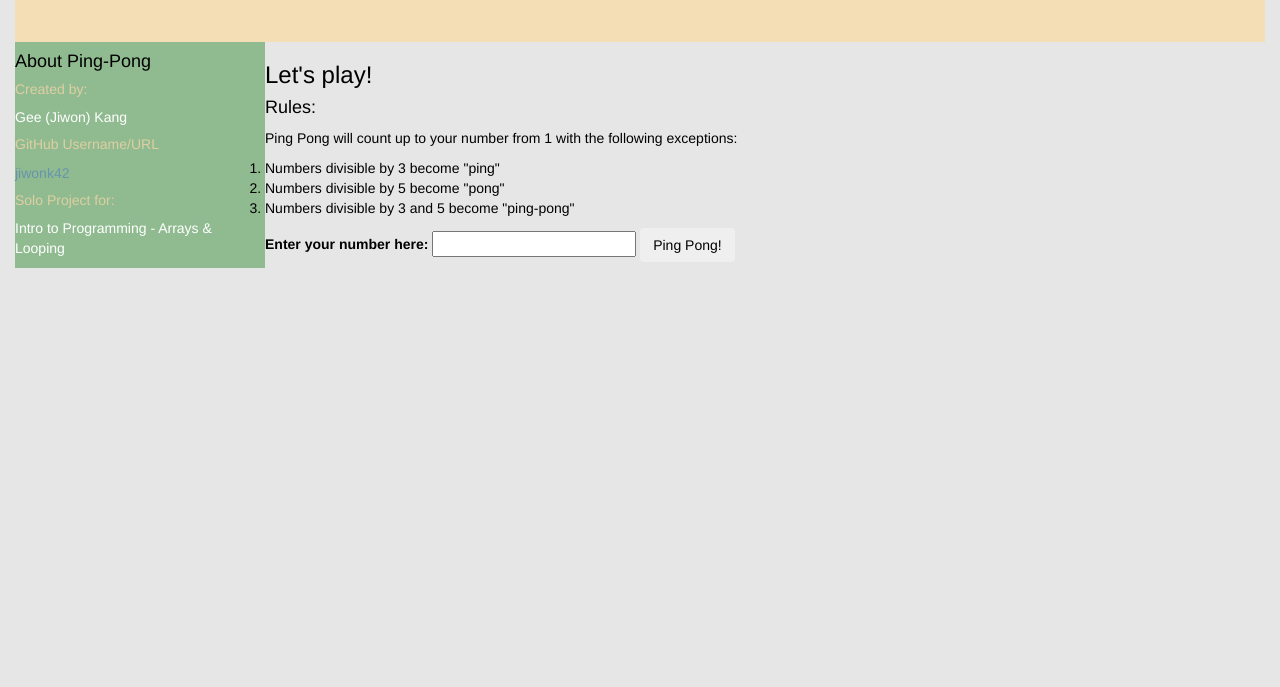
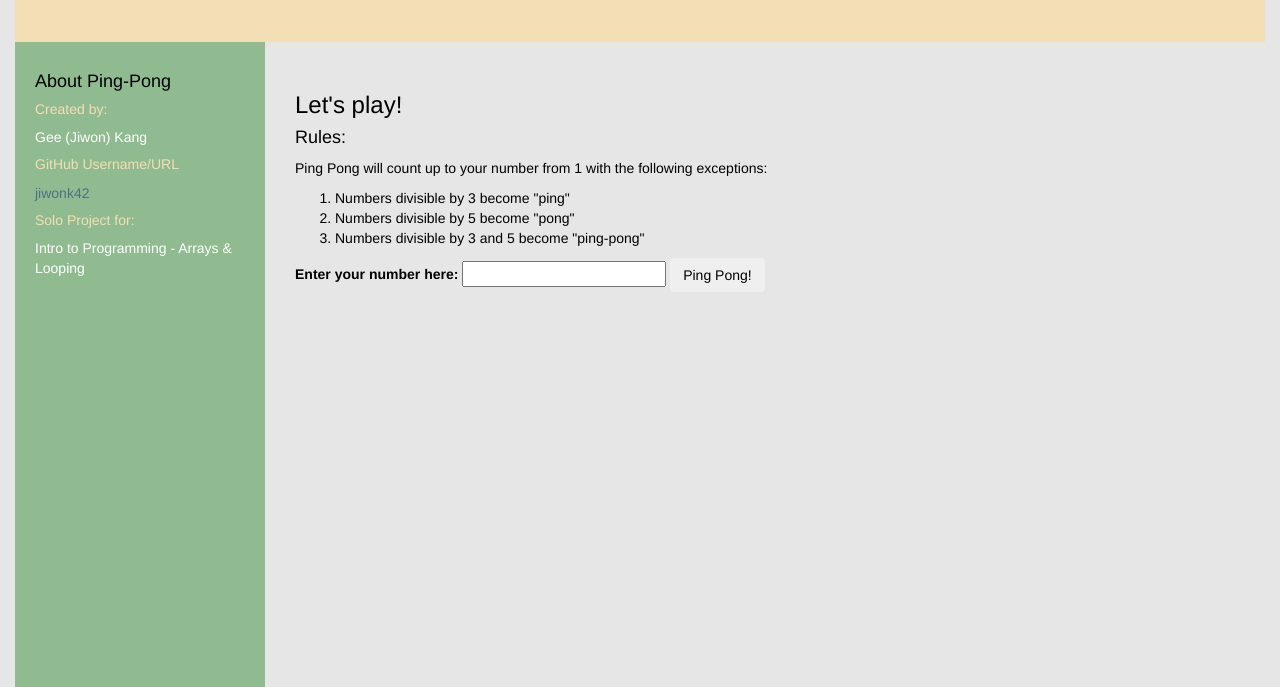
Before and after one commit to jiwonk42/ping-pong, a plain HTML site: page index.html in a window 1280 px wide. Shown: the part 113-800 px from the top of the page. Drawn offline with Linux system fonts and the light colour scheme.

Commit message:
float main content to the left next to the sidebar in index.html page.

```diff
--- a/css/styles.css
+++ b/css/styles.css
@@ -20,11 +20,13 @@ body {
 .sidebar {
   background-color: #90BB90;
   width: 20%;
+  height: 1000px;
   float: left;
+  padding: 20px;
 }
 
 .sidebar h5 {
-  color: #DECFA2;
+  color: #f4deb5;
 }
 
 .sidebar p {
@@ -32,7 +34,13 @@ body {
 }
 
 p.github {
-  color: #6694AE;
+  color: #4e7084;
+}
+
+.content {
+  float: left;
+  width: 70%;
+  padding: 30px;
 }
 
 #output {
--- a/index.html
+++ b/index.html
@@ -28,6 +28,7 @@
       </div>
 
       <!--Ping-Pong Rules-->
+      <div class="content">
         <h3>Let's play!</h3>
         <h4>Rules:</h4>
         <p>Ping Pong will count up to your number from 1 with the following exceptions:</p>
@@ -53,5 +54,6 @@
           </ul>
         </div>
       </div>
+    </div>
   </body>
 </html>
--- a/js/scripts.js
+++ b/js/scripts.js
@@ -17,7 +17,7 @@ var output = function(number) {
     };
     numbers = numbers.join('<li>');
   } else {
-    numbers = "Please enter an integer that is equal to or greater than 1";
+    numbers = "Please enter an integer that is equal to or greater than 1.";
   }
 
   return numbers;
```
Lines whose indentation alone changed are shown as unchanged.
